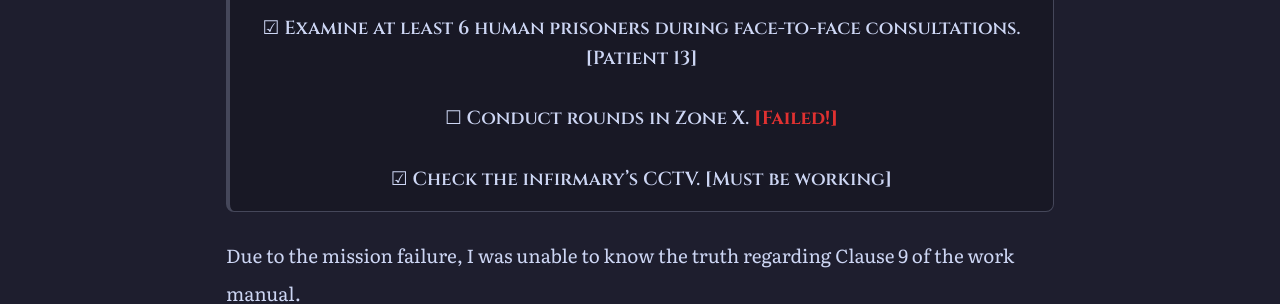
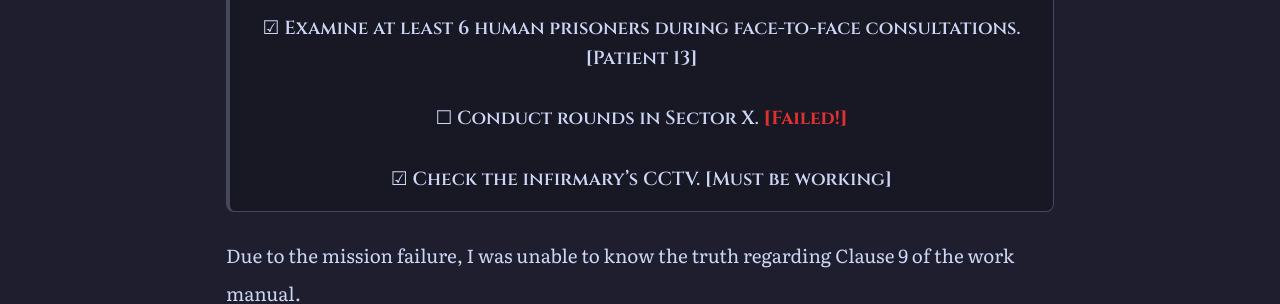
Before and after one commit to soleumn/soleumn.github.io, a Jekyll site: the page built from _chapters/eoshinki/ch114.md, in a window 1280 px wide and 900 px high, scrolled down 11073 px. Shown: the part 154-458 px from the top of the window. Built offline with Jekyll 4.4.1, drawn with Linux system fonts in a browser that asks for light colours; some web fonts are replaced; comment, search, counter and statistics services are not loaded.

Commit message:
Update ch114.md

```diff
--- a/_chapters/eoshinki/ch114.md
+++ b/_chapters/eoshinki/ch114.md
@@ -323,7 +323,7 @@ Checking the clock hands passing 11:30 PM, I took out the weekly schedule.
 
 <br><br>☑ Examine at least 6 human prisoners during face-to-face consultations. [Patient 13]
 
-<br><br>☐ Conduct rounds in Zone X. <span style="color: #e03131; font-weight: bold;">[Failed!]</span>
+<br><br>☐ Conduct rounds in Sector X. <span style="color: #e03131; font-weight: bold;">[Failed!]</span>
 
 <br><br>☑ Check the infirmary’s CCTV. [Must be working]
   </div>
```
